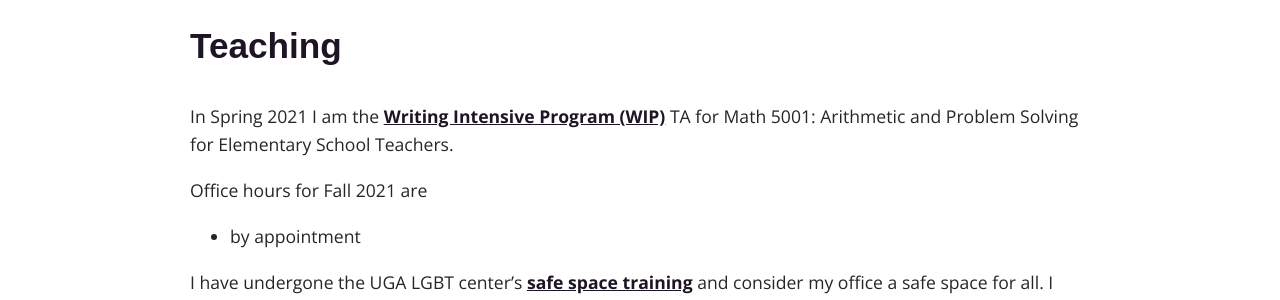
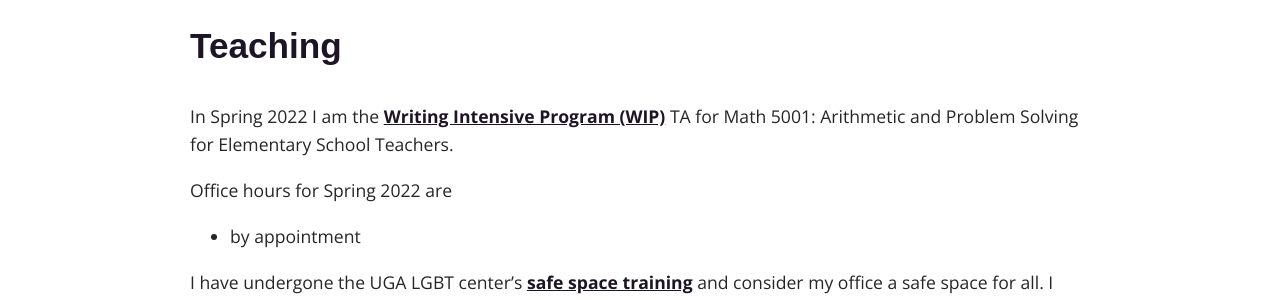
Before and after one commit to fsaia/site, a Jekyll site: the page built from _pages/03_teaching.md, in a window 1280 px wide and 900 px high. Shown: the part 374-674 px from the top of the window. Built offline with Jekyll 4.4.1, drawn with Linux system fonts in a browser that asks for light colours; some web fonts are replaced.

Commit message:
Update 03_teaching.md

```diff
--- a/_pages/03_teaching.md
+++ b/_pages/03_teaching.md
@@ -5,9 +5,9 @@ title: Teaching
 permalink: /teaching/
 ---
 
-In Spring 2021 I am the [Writing Intensive Program (WIP)](https://write.uga.edu/programs/wip/) TA for Math 5001: Arithmetic and Problem Solving for Elementary School Teachers.
+In Spring 2022 I am the [Writing Intensive Program (WIP)](https://write.uga.edu/programs/wip/) TA for Math 5001: Arithmetic and Problem Solving for Elementary School Teachers.
 
-Office hours for Fall 2021 are
+Office hours for Spring 2022 are
 
 * by appointment
 
```
